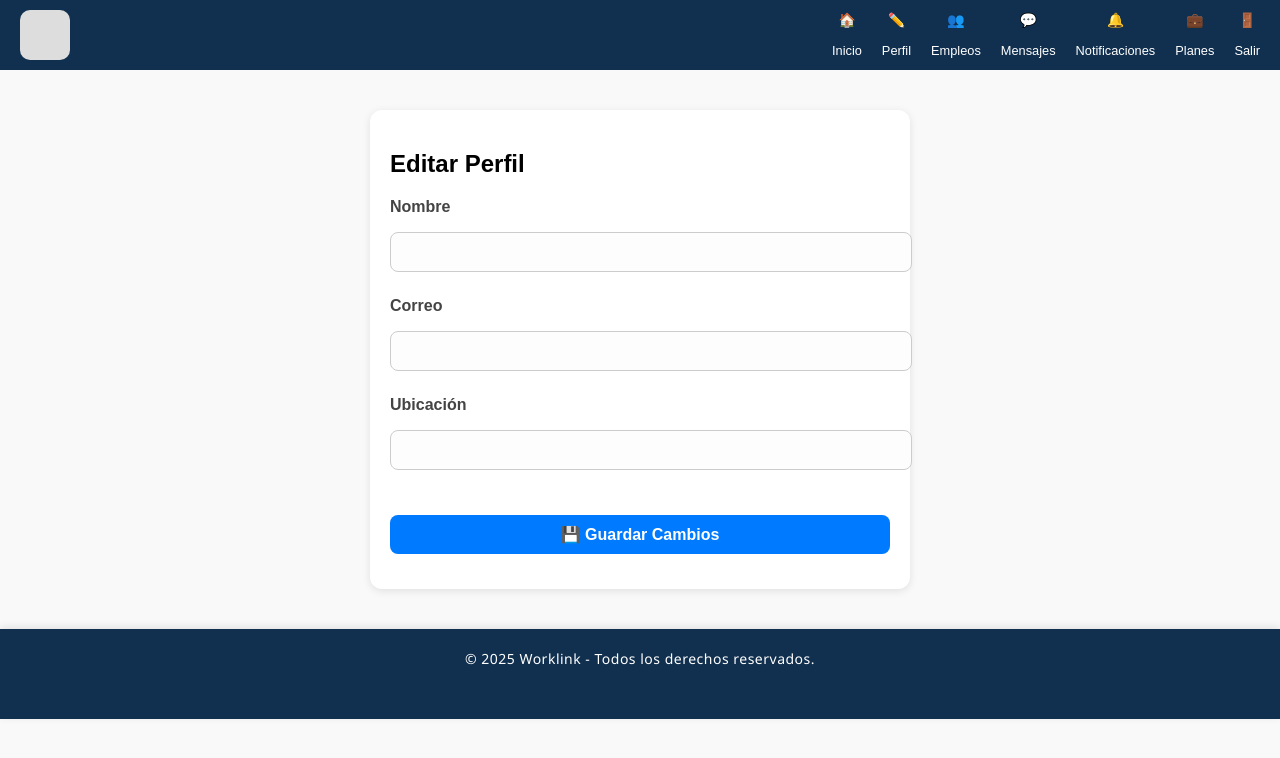
After one commit to Chappie7w7/Work-Link, a Flask app: template app/templates/perfil/editar_perfil.jinja2 in a window 1280 px wide. The commit adds this page. Shown: the top 758 px of the page. Run offline with Flask 3, Linux system fonts and the light colour scheme; the template is opened without the code that fills it, so the values that code supplies are empty.

Commit message:
edición de perfil por ahora el nombre

```diff
--- a/app/routes/__init__.py
+++ b/app/routes/__init__.py
@@ -8,6 +8,7 @@ from .rt_mensajes import rt_mensajes
 from .rt_registro import rt_registro
 from .rt_empresa import rt_empresa
 from .rt_registro_empresa import rt_registro_empresa
+from .rt_perfil import rt_perfil
 
 def register_routes(app):
     app.register_blueprint(rt_index)
@@ -20,3 +21,4 @@ def register_routes(app):
     app.register_blueprint(rt_registro)
     app.register_blueprint(rt_registro_empresa)
     app.register_blueprint(rt_empresa)
+    app.register_blueprint(rt_perfil)
--- a/app/routes/rt_inicio.py
+++ b/app/routes/rt_inicio.py
@@ -10,4 +10,4 @@ def inicio():
     usuario = session.get("usuario")
     if not usuario:
         return redirect(url_for("LoginRoute.login_form"))
-    return render_template("inicio.jinja2", usuario=usuario)
+    return render_template("inicio.jinja2", current_user=usuario)
--- /dev/null
+++ b/app/static/css/style_perfil.css
@@ -0,0 +1,146 @@
+body {
+    margin: 0;
+    font-family: sans-serif;
+    background-color: #f9f9f9;
+}
+
+/* Contenedor general */
+.perfil-container {
+    max-width: 600px;
+    margin: 40px auto;
+    background: #fff;
+    padding: 30px;
+    border-radius: 12px;
+    box-shadow: 0 2px 6px rgba(0, 0, 0, 0.1);
+}
+
+/* Título */
+.perfil-container h2 {
+    text-align: center;
+    margin-bottom: 20px;
+    color: #333;
+}
+
+/* Formulario */
+.perfil-form .form-group {
+    margin-bottom: 15px;
+    display: flex;
+    flex-direction: column;
+}
+
+.perfil-form label {
+    font-weight: bold;
+    margin-bottom: 6px;
+    color: #444;
+}
+
+.perfil-form input {
+    padding: 10px 12px;
+    border: 1px solid #ccc;
+    border-radius: 8px;
+    font-size: 1rem;
+    background-color: #fdfdfd;
+}
+
+.perfil-form input:focus {
+    border-color: #007bff;
+    outline: none;
+}
+
+/* Botón */
+.perfil-form button {
+    width: 100%;
+    padding: 12px;
+    background-color: #007bff;
+    color: white;
+    font-weight: bold;
+    border: none;
+    border-radius: 25px;
+    cursor: pointer;
+    font-size: 1rem;
+    transition: background 0.2s ease;
+}
+
+.perfil-form button:hover {
+    background-color: #0056b3;
+}
+
+/* Contenedor del formulario */
+.form-container {
+    max-width: 500px;  /* límite de ancho */
+    margin: 40px auto; /* centrado en la página */
+    padding: 20px;
+    background: #fff;
+    border-radius: 12px;
+    box-shadow: 0 2px 8px rgba(0,0,0,0.1);
+}
+
+/* Inputs */
+.form-container input,
+.form-container select,
+.form-container textarea {
+    width: 100%;
+    padding: 10px;
+    margin: 10px 0;
+    border: 1px solid #ccc;
+    border-radius: 8px;
+    font-size: 1rem;
+}
+
+/* Botón de guardar */
+.form-container button {
+    display: block;
+    margin: 20px auto 0 auto;
+    padding: 10px 20px;
+    font-size: 1rem;
+    background-color: #007bff; /* azul */
+    color: white;
+    border: none;
+    border-radius: 8px;
+    cursor: pointer;
+    transition: background 0.3s ease;
+}
+
+.form-container button:hover {
+    background-color: #0056b3;
+}
+
+/* Contenedor del formulario */
+.form-container {
+    max-width: 500px;  /* límite de ancho */
+    margin: 40px auto; /* centrado en la página */
+    padding: 20px;
+    background: #fff;
+    border-radius: 12px;
+    box-shadow: 0 2px 8px rgba(0,0,0,0.1);
+}
+
+/* Inputs */
+.form-container input,
+.form-container select,
+.form-container textarea {
+    width: 100%;
+    padding: 10px;
+    margin: 10px 0;
+    border: 1px solid #ccc;
+    border-radius: 8px;
+    font-size: 1rem;
+}
+
+/* Botón de guardar */
+.form-container button {
+    display: block;
+    margin: 20px auto 0 auto;
+    padding: 10px 20px;
+    font-size: 1rem;
+    background-color: #007bff; /* azul */
+    color: white;
+    border: none;
+    border-radius: 8px;
+    cursor: pointer;
+    transition: background 0.3s ease;
+}
+
+.form-container button:hover {
+    background-color: #0056b3;
+}
--- a/app/templates/components/navbar.jinja2
+++ b/app/templates/components/navbar.jinja2
@@ -10,6 +10,15 @@
                     <span>🏠</span><br><span>Inicio</span>
                 </a>
             </div>
+
+            <!-- 🔹 Botón Editar Perfil al lado de Inicio -->
+            <div class="icon-item">
+                <a href="{{ url_for('PerfilRoute.editar') }}" style="text-decoration: none; color: inherit;">
+                    <span>✏️</span><br><span>Perfil</span>
+                </a>
+            </div>
+            <!-- 🔹 Fin botón Editar Perfil -->
+
             <div class="icon-item">
                 <a href="{{ url_for('EmpleosRoute.empleos') }}" style="text-decoration: none; color: inherit;">
                     <span>👥</span><br><span>Empleos</span>
@@ -39,14 +48,7 @@
             </div>
         </div>
 
-        {% if current_user %}
-        <details class="usuario-dropdown">
-            <summary>{{ current_user.correo }}</summary>
-            <ul>
-                <li><a href="{{ url_for('IndexRoute.logout') }}">Cerrar Sesión</a></li>
-            </ul>
-        </details>
-        {% endif %}
+
 
     </nav>
 </header>
--- /dev/null
+++ b/app/templates/perfil/editar_perfil.jinja2
@@ -0,0 +1,51 @@
+{% import "components/navbar.jinja2" as components %}
+{% import "components/footer.jinja2" as footer %}
+<!DOCTYPE html>
+<html lang="es">
+<head>
+    <meta charset="UTF-8">
+    <title>Editar Perfil</title>
+    <link rel="stylesheet" href="{{ url_for('static', filename='css/style_perfil.css') }}">
+</head>
+<body>
+
+    {{ components.navbar("perfil", "perfil", current_user) }}
+
+    <div class="main-content">
+        <div class="form-container">
+            <h2>Editar Perfil</h2>
+
+            <form action="{{ url_for('PerfilRoute.editar') }}" method="post" class="perfil-form">
+                <!-- Nombre -->
+                <div class="form-group">
+                    <label for="nombre">Nombre</label>
+                    <input type="text" name="nombre" id="nombre"
+                           value="{{ current_user.nombre if current_user else '' }}" required>
+                </div>
+
+                <!-- Correo -->
+                <div class="form-group">
+                    <label for="correo">Correo</label>
+                    <input type="email" name="correo" id="correo"
+                           value="{{ current_user.correo if current_user else '' }}" required>
+                </div>
+
+                <!-- Ubicación -->
+                <div class="form-group">
+                    <label for="ubicacion">Ubicación</label>
+                    <input type="text" name="ubicacion" id="ubicacion"
+                           value="{{ current_user.ubicacion if current_user else '' }}">
+                </div>
+
+                <!-- Botón -->
+                <div class="form-group">
+                    <button type="submit">💾 Guardar Cambios</button>
+                </div>
+            </form>
+        </div>
+    </div>
+
+    {{ footer.footer() }}
+
+</body>
+</html>
--- a/requirements.txt
+++ b/requirements.txt
@@ -4,3 +4,4 @@ Flask-Migrate
 python-dotenv
 pymysql
 flask-login
+cryptography
```
Also changed, not shown: app/controller/ctr_perfil.py (added, +48 -0 lines), app/routes/rt_perfil.py (added, +48 -0 lines), app/templates/inicio.jinja2 (+9 -1 lines).
